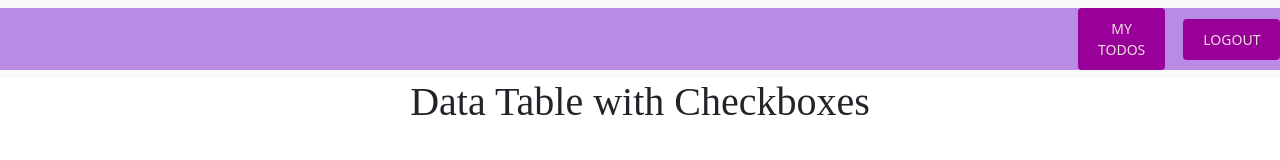
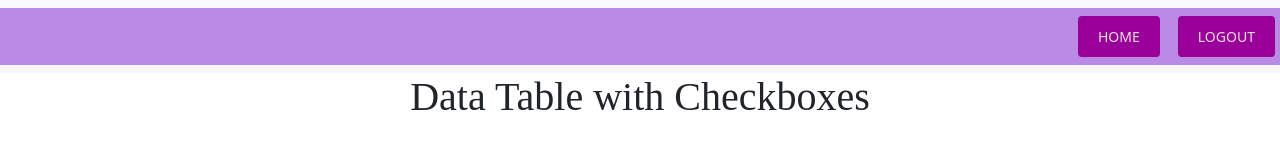
Before and after one commit to KEERTHANASAJI/Todo-application, a plain HTML site: page main.html in a window 1280 px wide. Drawn offline with nearby package versions, Linux system fonts and the light colour scheme; no server answers.

Commit message:
main.html

```diff
--- a/main.html
+++ b/main.html
@@ -90,7 +90,7 @@ table th, table td {
         <div class="collapse navbar-collapse" id="g">
           <ul class="navbar-nav me-auto mb-2 mb-lg-0">
             <li class="nav-item">
-            <a href="main.html"><button>My todos</button></a></li>
+            <a href="todo.html"><button>Home</button></a></li>
 
             <li class="nav-item" >
               <a class="nav-link" href="index.html"><button>Logout</button></a>
```
